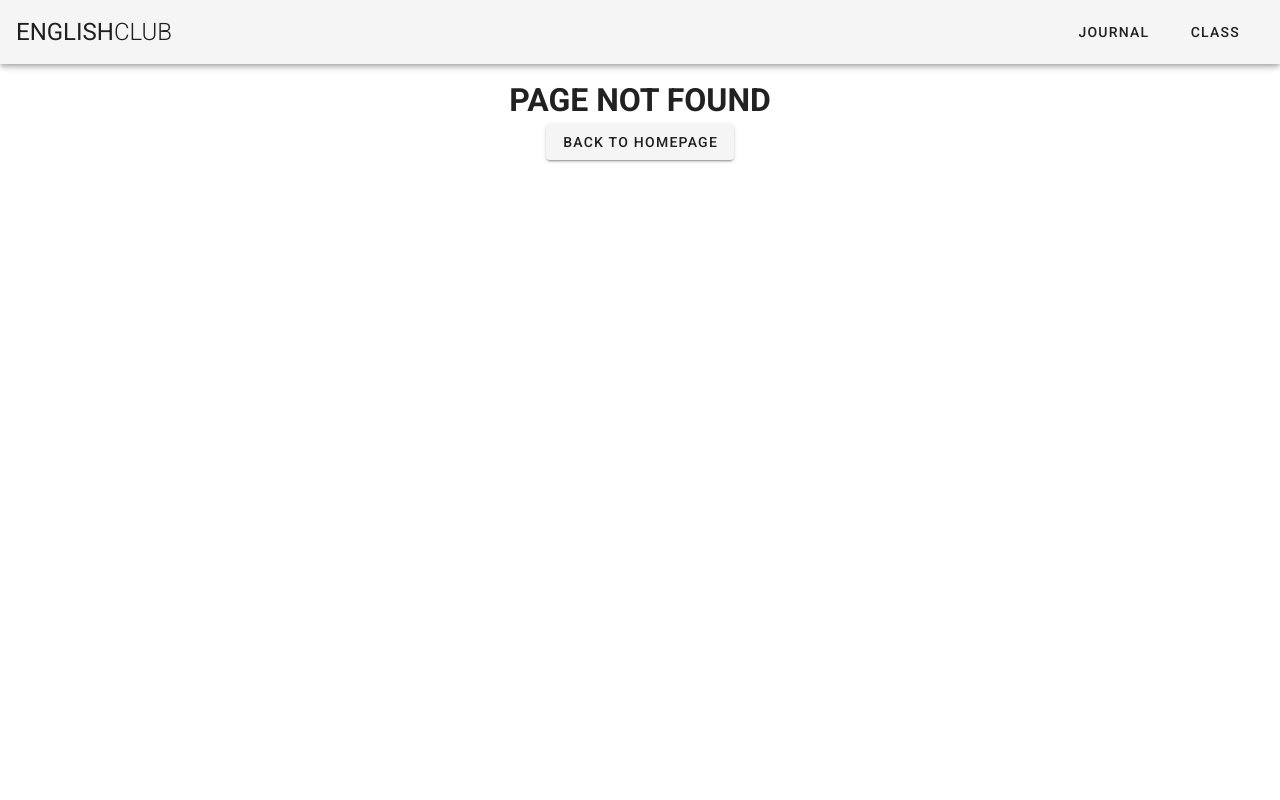
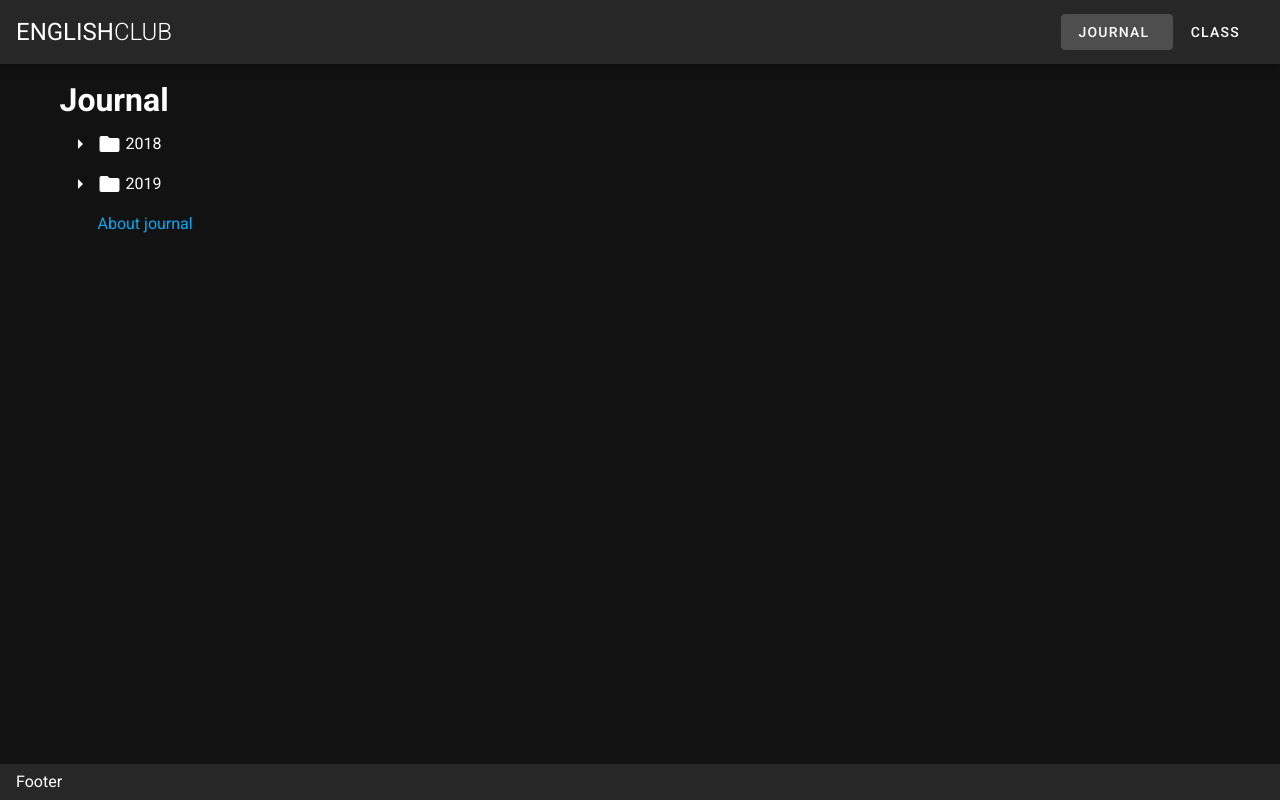
Before and after one commit to timtnleeProject/english-club, a Vue app: page /journals in a window 1280 px wide. Before the commit this address had no page. Built offline with nearby package versions, Linux system fonts and the light colour scheme.

Commit message:
區隔 前端 和 public 的 path, 避免一樣 ghpages 會載入 .md 檔案預覽

```diff
--- a/src/App.vue
+++ b/src/App.vue
@@ -8,7 +8,7 @@
       <v-spacer></v-spacer>
       <v-btn
         text
-        to="/journal"
+        :to="{ name: 'journals' }"
       >
         <span class="mr-2">Journal</span>
       </v-btn>
@@ -22,6 +22,9 @@
     <v-content>
       <router-view />
     </v-content>
+    <v-footer app>
+      Footer
+    </v-footer>
   </v-app>
 </template>
 
--- a/src/plugins/vuetify.js
+++ b/src/plugins/vuetify.js
@@ -6,5 +6,8 @@ Vue.use(Vuetify)
 export default new Vuetify({
   icons: {
     iconfont: 'mdi'
+  },
+  theme: {
+    dark: true
   }
 })
--- a/src/router.js
+++ b/src/router.js
@@ -14,15 +14,15 @@ export default new Router({
       component: Home
     },
     {
-      path: '/journal',
-      name: 'journal',
+      path: '/journals',
+      name: 'journals',
       // route level code-splitting
       // this generates a separate chunk (about.[hash].js) for this route
       // which is lazy-loaded when the route is visited.
       component: () => import(/* webpackChunkName: "about" */ './views/Journal.vue')
     },
     {
-      path: '/journal/*',
+      path: '/journals/*',
       name: 'article',
       component: () => import('./views/Article.vue')
     },
--- a/src/views/Article.vue
+++ b/src/views/Article.vue
@@ -3,15 +3,15 @@
     <v-progress-linear v-if="!loaded" indeterminate></v-progress-linear>
     <vue-markdown :source="rawMarkdown" class="custom-article"></vue-markdown>
     <div class="mb-5" v-if="sameLevelJournal.length > 0">
-      <h4 class="display-1">Other journal{{(sameLevelJournal.length > 1) ? 's' : ''}} in <span class="blue--text">{{fullPath}}</span>:</h4>
+      <h4 class="display-1">Other journal{{(sameLevelJournal.length > 1) ? 's' : ''}} in <span class="primary--text">{{fullPath}}</span>:</h4>
       <div
         v-for="jnl in sameLevelJournal"
         :key="jnl.name"
       >
-        <router-link class="title" :to="`/journal${jnl.path}`">{{ jnl.name }}</router-link>
+        <router-link class="title" :to="{ name: 'article', params: { pathMatch: jnl.path }}">{{ jnl.name }}</router-link>
       </div>
     </div>
-    <router-link class="title" to="/journal">Back to Journal</router-link>
+    <router-link class="title" :to="{ name: 'journals' }">Back to Journal</router-link>
   </v-container>
 </template>
 
@@ -45,10 +45,16 @@ export default {
       return this.pathes.join('/')
     },
     journalName () {
-      return this.$route.params.pathMatch.split('/').pop()
+      return this.$route.params.pathMatch
+        .split('/')
+        .filter(d => d.trim() !== '')
+        .pop()
     },
     pathes () {
-      return this.$route.params.pathMatch.split('/').slice(0, -1)
+      return this.$route.params.pathMatch
+        .split('/')
+        .filter(d => d.trim() !== '')
+        .slice(0, -1)
     },
     sameLevelJournal () {
       let pointer = this.journal
--- a/src/views/Journal.vue
+++ b/src/views/Journal.vue
@@ -35,7 +35,7 @@ export default {
   },
   methods: {
     go (path) {
-      this.$router.push(`/journal${path}`)
+      this.$router.push({ name: 'article', params: { pathMatch: path } })
     }
   }
 }
```
Also changed, not shown: public/journal/2019/Tim/example.md (+1 -1 lines), public/journal-image/example/balloonbridge.jpg (renamed from public/journal/2019/Tim/balloonbridge.jpg).
